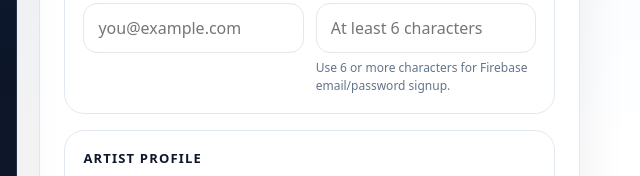
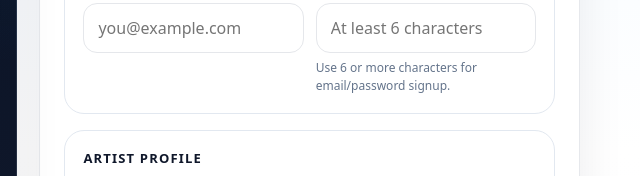
Before and after one commit to cdmatlock/musixblvd, a website: page registration.html in a window 1280 px wide. Shown: the part 438-614 px from the top of the page, 640-1280 px from the left. Drawn offline with Linux system fonts and the light colour scheme.

Commit message:
Update registration.html

```diff
--- a/registration.html
+++ b/registration.html
@@ -250,7 +250,7 @@
               <label>
                 <span class="label">Password</span>
                 <input id="password" name="password" type="password" placeholder="At least 6 characters" minlength="6" required />
-                <div class="help">Use 6 or more characters for Firebase email/password signup.</div>
+                <div class="help">Use 6 or more characters for email/password signup.</div>
               </label>
             </div>
           </div>
```
